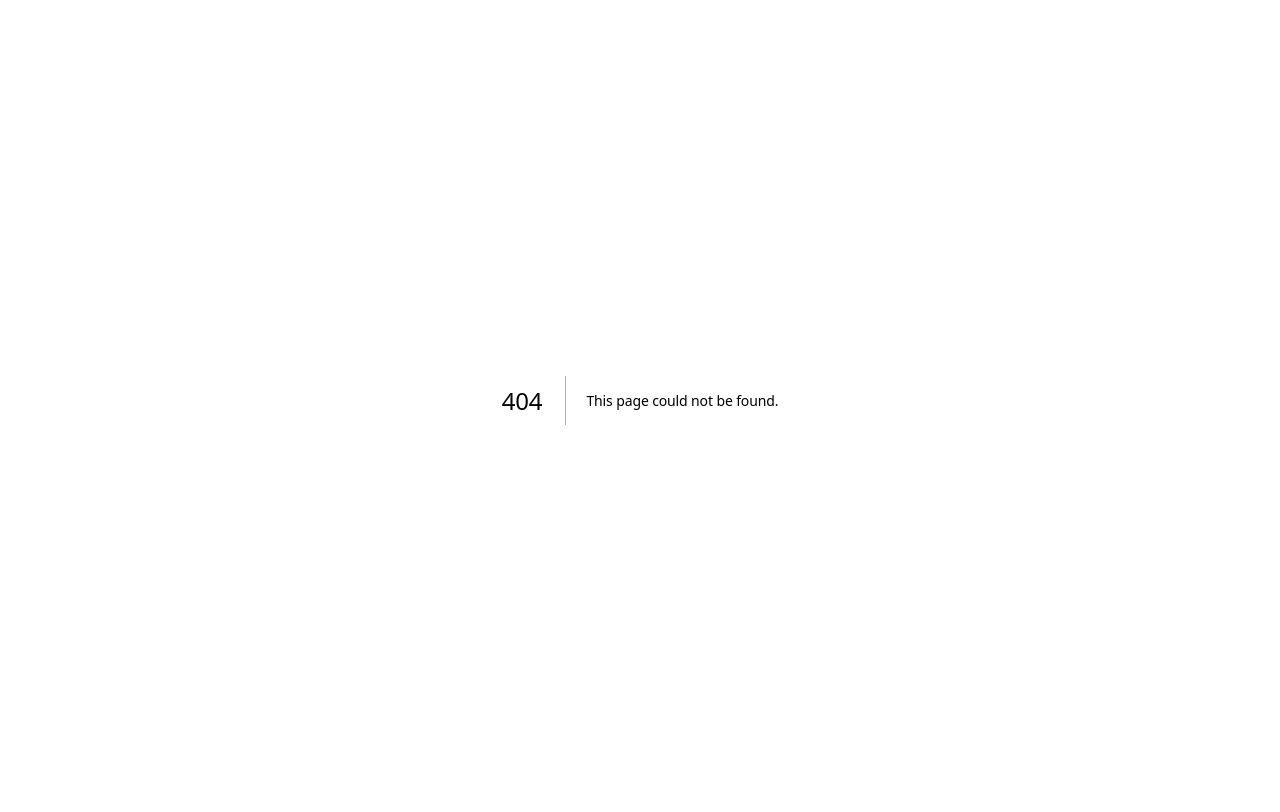
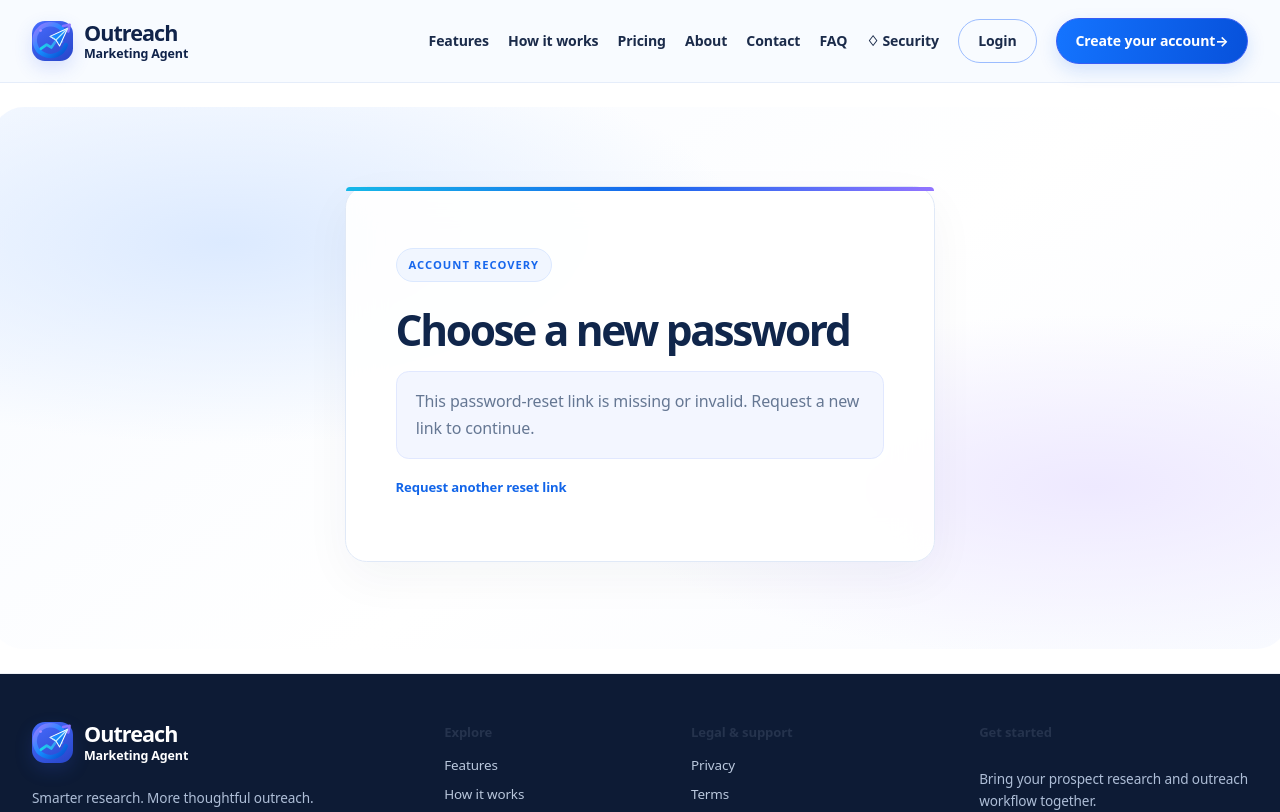
Before and after one commit to haseeb1984/Outreach-Marketing-Agent, a Next.js app in the folder frontend/: page /reset-password in a window 1280 px wide. Before the commit this address had no page. Shown: the top 812 px of the page. Built offline with nearby package versions, Linux system fonts and the light colour scheme.

Commit message:
Complete frontend password reset and protect invitation tokens

```diff
--- a/frontend/app/invitations/accept/InvitationAcceptance.tsx
+++ b/frontend/app/invitations/accept/InvitationAcceptance.tsx
@@ -18,6 +18,8 @@ export default function InvitationAcceptance() {
     const fragment = window.location.hash.startsWith("#") ? window.location.hash.slice(1) : "";
     const fragmentParams = new URLSearchParams(fragment);
     const inviteToken = fragmentParams.get("token") || "";
+    // Remove the bearer token from browser history/address bar immediately.
+    window.history.replaceState(null, "", window.location.pathname + window.location.search);
     setToken(inviteToken);
     fetch("/api/v1/auth/me", { credentials: "same-origin", cache: "no-store" })
       .then(async response => {
--- /dev/null
+++ b/frontend/app/reset-password/page.tsx
@@ -0,0 +1,89 @@
+"use client";
+
+import Link from "next/link";
+import { FormEvent, useEffect, useState } from "react";
+import { SiteHeader, SiteFooter } from "../components/site-chrome";
+
+export default function ResetPasswordPage() {
+  const [token, setToken] = useState("");
+  const [password, setPassword] = useState("");
+  const [confirmation, setConfirmation] = useState("");
+  const [message, setMessage] = useState("Preparing your password reset…");
+  const [busy, setBusy] = useState(false);
+  const [complete, setComplete] = useState(false);
+
+  useEffect(() => {
+    const fragment = window.location.hash.startsWith("#") ? window.location.hash.slice(1) : "";
+    const params = new URLSearchParams(fragment);
+    const resetToken = params.get("token") || "";
+    // Strip the bearer token from the visible URL and browser history before
+    // rendering the form or making any network request.
+    window.history.replaceState(null, "", window.location.pathname + window.location.search);
+    if (resetToken.length < 32 || resetToken.length > 512) {
+      setMessage("This password-reset link is missing or invalid. Request a new link to continue.");
+      return;
+    }
+    setToken(resetToken);
+    setMessage("Choose a new password with at least 12 characters.");
+  }, []);
+
+  async function submit(event: FormEvent<HTMLFormElement>) {
+    event.preventDefault();
+    if (!token || busy) return;
+    if (password.length < 12 || password.length > 1024) {
+      setMessage("Your new password must contain at least 12 characters.");
+      return;
+    }
+    if (password !== confirmation) {
+      setMessage("The password confirmation does not match.");
+      return;
+    }
+    setBusy(true);
+    setMessage("");
+    try {
+      const response = await fetch("/api/v1/auth/password-reset/confirm", {
+        method: "POST",
+        credentials: "same-origin",
+        cache: "no-store",
+        headers: { "Content-Type": "application/json" },
+        body: JSON.stringify({ token, new_password: password }),
+      });
+      const data = await response.json().catch(() => ({}));
+      if (!response.ok) {
+        const detail = typeof data.detail === "string" ? data.detail : "";
+        const friendly: Record<string, string> = {
+          password_reset_link_invalid_or_expired: "This password-reset link is invalid, expired, or already used. Request a new link.",
+          too_many_requests: "Too many attempts. Please wait before trying again.",
+        };
+        throw new Error(friendly[detail] || "Password reset is temporarily unavailable. Please try again shortly.");
+      }
+      setComplete(true);
+      setToken("");
+      setPassword("");
+      setConfirmation("");
+      setMessage(typeof data.message === "string" ? data.message : "Your password has been updated. Sign in with your new password.");
+    } catch (error) {
+      setMessage(error instanceof Error ? error.message : "Password reset is temporarily unavailable.");
+    } finally {
+      setBusy(false);
+    }
+  }
+
+  return <>
+    <SiteHeader/>
+    <main className="wrap auth-main">
+      <section className="form-card auth-card" aria-labelledby="reset-title">
+        <p className="eyebrow">Account recovery</p>
+        <h1 id="reset-title">Choose a new password</h1>
+        {token && !complete ? <form onSubmit={submit}>
+          <div className="field"><label htmlFor="password">New password</label><input id="password" name="password" type="password" autoComplete="new-password" minLength={12} maxLength={1024} required value={password} onChange={event => setPassword(event.target.value)}/></div>
+          <div className="field"><label htmlFor="confirmation">Confirm new password</label><input id="confirmation" name="confirmation" type="password" autoComplete="new-password" minLength={12} maxLength={1024} required value={confirmation} onChange={event => setConfirmation(event.target.value)}/></div>
+          <button className="button" type="submit" disabled={busy}>{busy ? "Updating password…" : "Update password"}</button>
+        </form> : null}
+        <p className="notice" role="status" aria-live="polite">{message}</p>
+        {complete ? <Link className="button" href="/login">Continue to sign in</Link> : !token ? <p className="fine"><Link href="/forgot-password">Request another reset link</Link></p> : null}
+      </section>
+    </main>
+    <SiteFooter/>
+  </>;
+}
```
Also changed, not shown: 1 other file (tests, documents, lock files or other folders).
